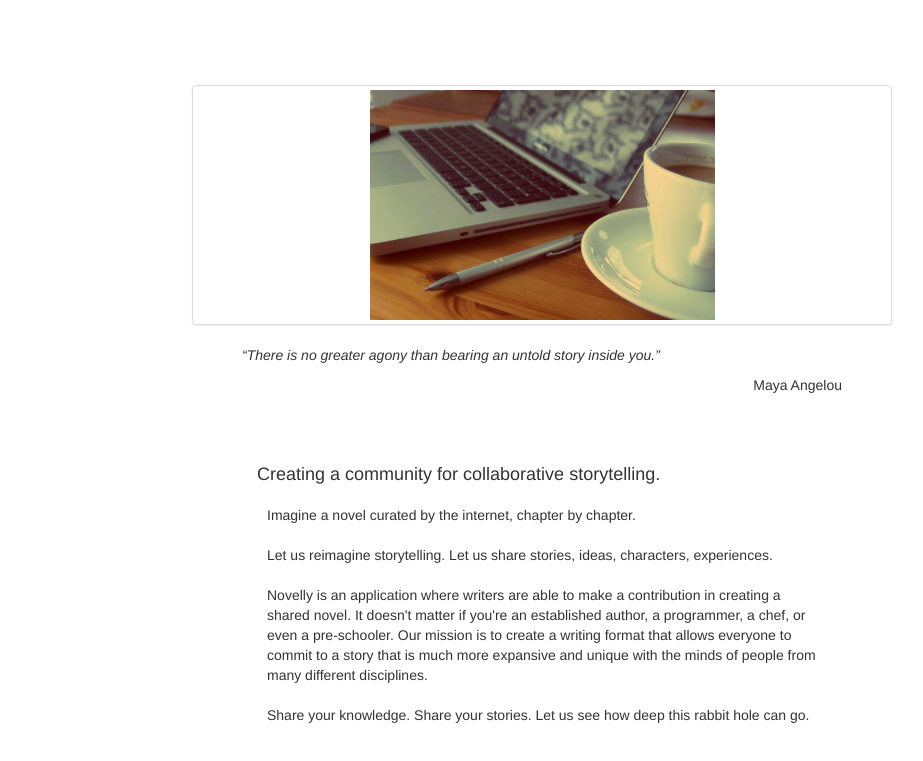
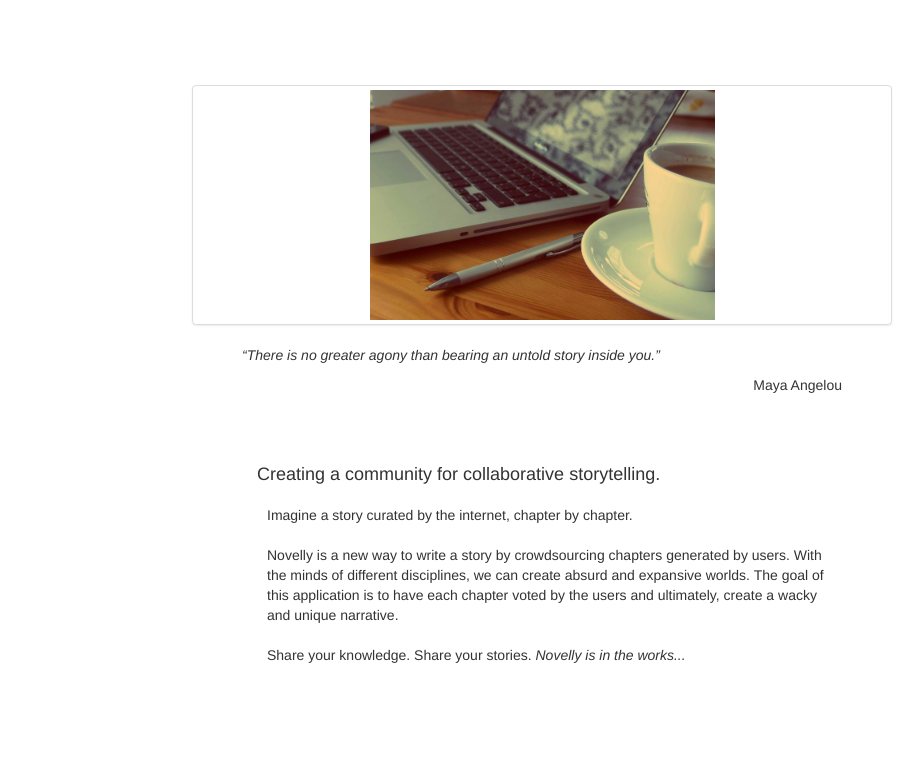
Before and after one commit to chewbeccax/novelapp, a website: page static/index.html in a window 1280 px wide. Shown: the part 193-954 px from the top of the page, without its empty margins (98-1021 px from the left). Drawn offline with nearby package versions, Linux system fonts and the light colour scheme.

Commit message:
edited homepage paragraph

```diff
--- a/static/index.html
+++ b/static/index.html
@@ -47,13 +47,11 @@
 		<div class="intro">
 			<h4>Creating a community for collaborative storytelling.</h4>
 			<p>
-				Imagine a novel curated by the internet, chapter by chapter.
+				Imagine a story curated by the internet, chapter by chapter.
 				<br/><br/>
-				Let us reimagine storytelling. Let us share stories, ideas, characters, experiences.
+				Novelly is a new way to write a story by crowdsourcing chapters generated by users. With the minds of different disciplines, we can create absurd and expansive worlds. The goal of this application is to have each chapter voted by the users and ultimately, create a wacky and unique narrative.
 				<br/><br/>
-				Novelly is an application where writers are able to make a contribution in creating a shared novel. It doesn't matter if you're an established author, a programmer, a chef, or even a pre-schooler. Our mission is to create a writing format that allows everyone to commit to a story that is much more expansive and unique with the minds of people from many different disciplines.
-				<br/><br/>
-				Share your knowledge. Share your stories. Let us see how deep this rabbit hole can go.
+				Share your knowledge. Share your stories. <i>Novelly is in the works...</i>
 			</p>
 		</div>
 
```
